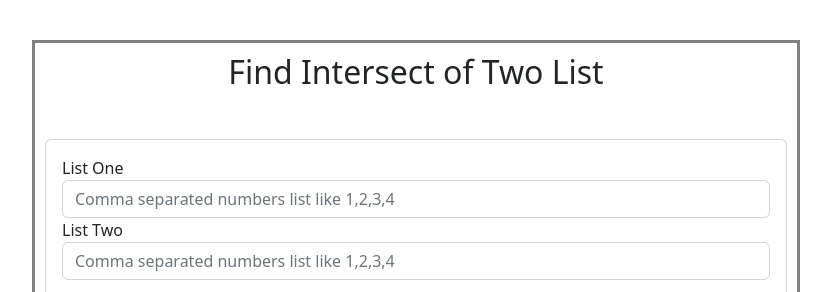
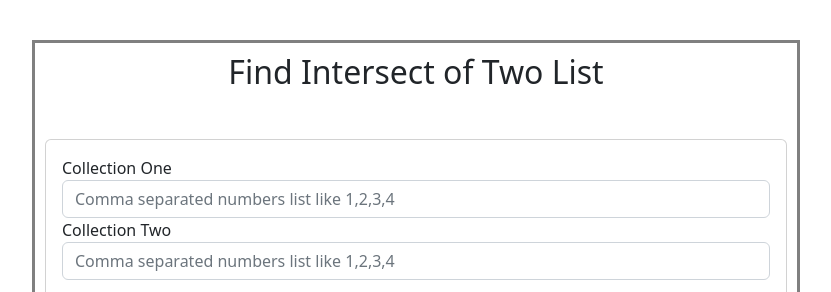
Before and after one commit to RumiAust/FindIntersectionAppUI, an Angular app: page / in a window 1280 px wide. Shown: the top 292 px of the page, without its empty margins (224-1055 px from the left). Built offline with nearby package versions, Linux system fonts and the light colour scheme.

Commit message:
UI modified

```diff
--- a/src/app/app-ui/app-ui.component.html
+++ b/src/app/app-ui/app-ui.component.html
@@ -5,22 +5,22 @@
      <div class="card-body">
        <form  (ngSubmit)="onSubmit()">
          <div class="form-group">
-           <label for="name">List One</label>
+           <label for="Collection One">Collection One</label>
            <input type="text"
              class="form-control"
-             id="name"
-             name="name"
+             id="Collection One"
+             name="Collection One"
              [(ngModel)]="listOne"
              placeholder="Comma separated numbers list like 1,2,3,4"
              required >
          </div>
          <div class="form-group">
-           <label for="email">List Two</label>
+           <label for="Collection Two">Collection Two</label>
            <input type="text"
              class="form-control"
              [(ngModel)]="listTwo"
-             id="email"
-             name="email"
+             id="Collection Two"
+             name="Collection Two"
              placeholder="Comma separated numbers list like 1,2,3,4"
              required ><br/>
              <label>
@@ -51,7 +51,7 @@
         <div *ngIf="showResult" style="margin: 10px;padding:20px; border:1px dashed green ;">
             <h4><p style="text-align:center">Result</p></h4>
             <label style="font-size: 16px;">
-            <b>   List after Intersection</b>
+            <b>   List after Intersection [ size : {{intersectionResult.length}}]</b>
               </label><br/>
                <pre>{{ intersectionResult | json}}</pre>
             <label style="font-size: 16px;">
```
